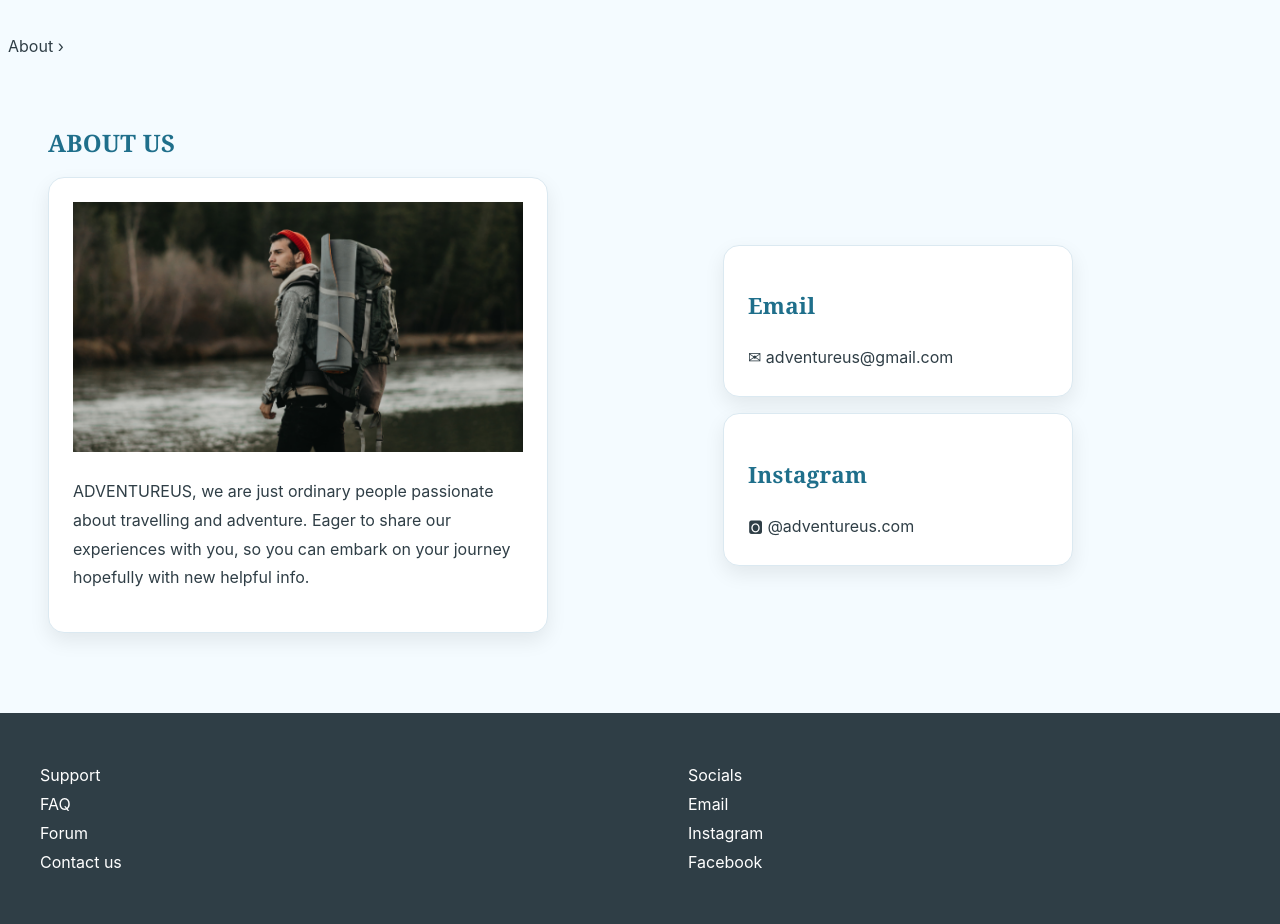
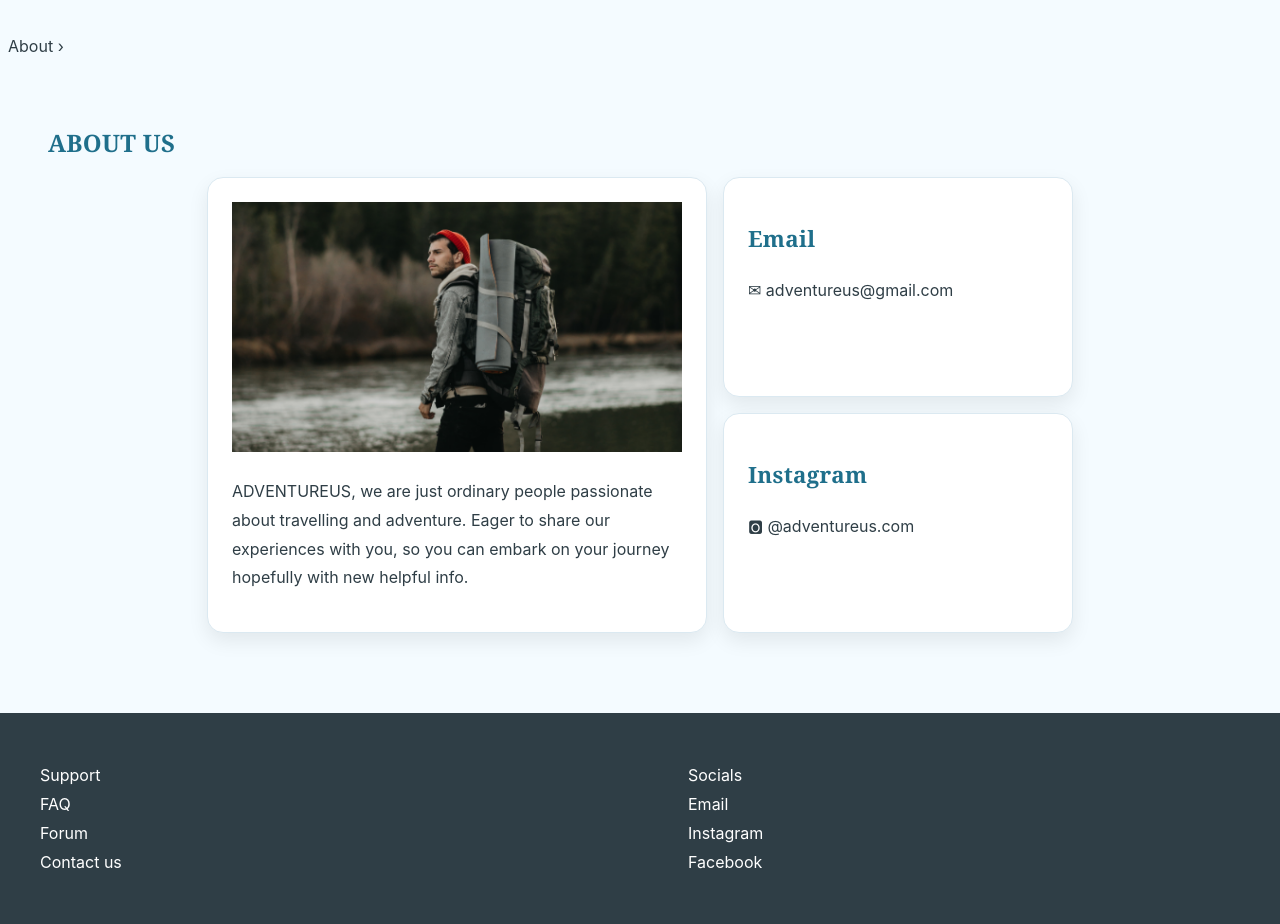
Before and after one commit to JoandarcZienagebriel/Django_project, a Django app: page /about/ in a window 1280 px wide. Shown: the part 101-1025 px from the top of the page. Run offline with Django 5.2, Linux system fonts and the light colour scheme.

Commit message:
change-in-width-image

```diff
--- a/blog/views.py
+++ b/blog/views.py
@@ -15,7 +15,7 @@ class HomeView(ListView):
 class BlogList(ListView):
     template_name="list.html"
     model= BookReview
-    paginate_by = 4
+    paginate_by = 3
 
 
 class CommentGet(LoginRequiredMixin, DetailView):
@@ -79,7 +79,7 @@ class BlogDelete(UserPassesTestMixin, DeleteView):
 class EuropeList(ListView):
     template_name="Europelist.html"
     model= Europe
-    paginate_by = 4
+    paginate_by = 3
 
 
 
--- a/static/css/pg.css
+++ b/static/css/pg.css
@@ -166,7 +166,7 @@ nav a {
   display: grid;
   grid-template-columns: repeat(auto-fit, minmax(220px, 350px));
   gap: 1rem;
-  margin: auto;
+  justify-content: center;
 }
 
 .card {
@@ -361,9 +361,7 @@ gap: 0.003rem;
     width: 38%;
 
   }
-.columns{
-  margin: auto;
-}
+
   .about-section{
     display: flex;
     flex-direction: row;
```
